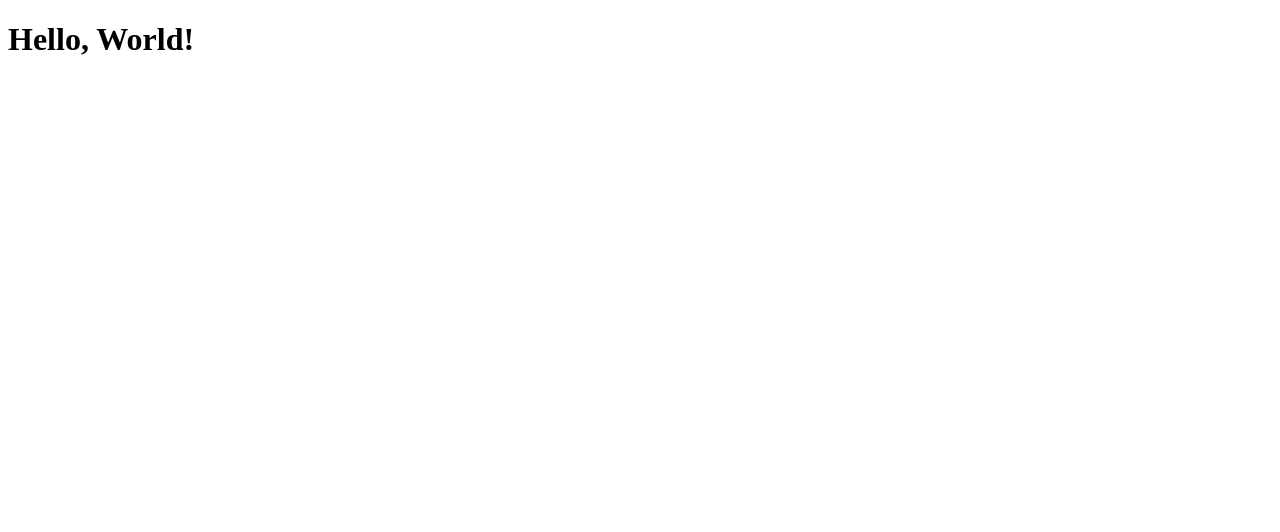
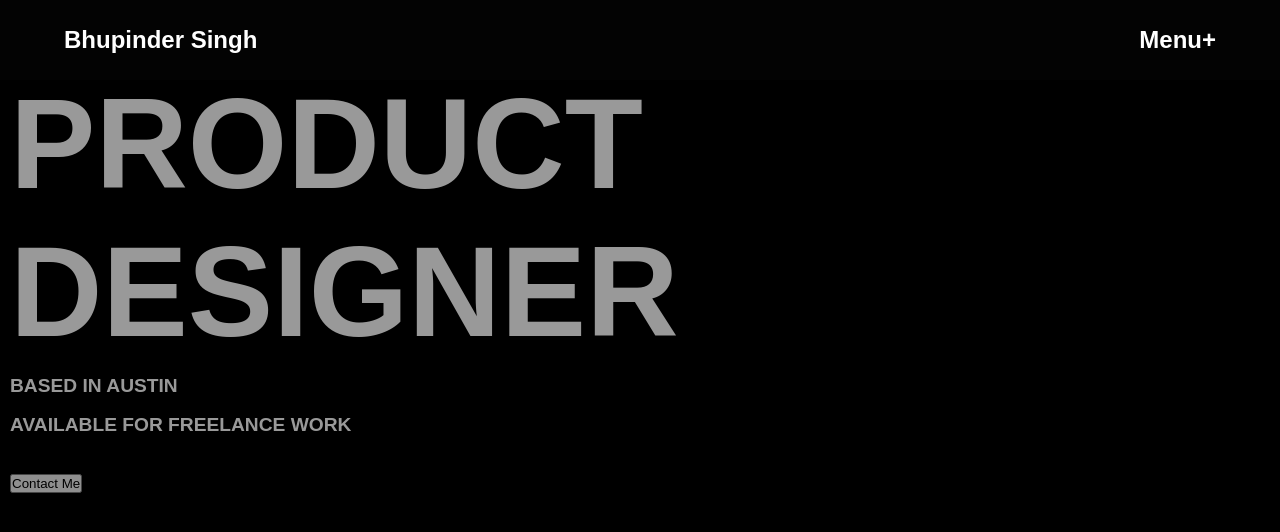
Before and after one commit to dearbhupi/learnJavascript, a website: page chaiPerCode/learnHTML/AdvProject/index.html in a window 1280 px wide. Drawn offline with Linux system fonts and the light colour scheme.

```diff
--- /dev/null
+++ b/Projects/passwordStgthChecker/style.css
@@ -0,0 +1,76 @@
+* {
+    margin: 0;
+    padding: 0;
+    box-sizing: border-box;
+    font-family: 'Poppins', sans-serif;
+
+}
+body {
+    height: 100vh;
+    display: flex;
+    justify-content: center;
+    align-items: center;
+    min-height: 100vh;
+    background: linear-gradient(135deg, #0f2027 0%, #2c5364 100%);
+}
+.container {
+    position: relative;
+    width: 400px;
+    padding: 25px;
+    background: #fff;
+    border-radius: 10px;
+    backdrop-filter: blur(10px);
+    box-shadow: 0 5px 15px rgba(0, 0, 0, 0.2);
+}
+
+h2 {
+    font-size: 1.5rem;
+    color: #fff;
+    text-align: center;
+    margin-bottom: 20px;
+}
+.input-field {
+    position: relative;
+    margin-bottom: 20px;
+}
+input {
+    width: 100%;
+    padding: 10px;
+    font-size: 15px;
+    border: 1px solid #ccc;
+    border-radius: 5px;
+}
+input-placeholder {
+    color: #999;
+}
+
+.toggle-btn {
+    position: absolute;
+    top: 50%;
+    right: 10px;
+    transform: translateY(-50%);
+    cursor: pointer;
+    user-select: none;
+}
+.strength-meter {
+    height: 8px;
+    width: 100%;
+    background: #ccc;
+    border-radius: 10px;
+    margin-top: 10px;
+    overflow: hidden;
+}
+.strength-bar {
+    height: 100%;
+    width: 0;
+    border-radius: 10px;
+    transition: width 0.3s ease-in-out;
+    background: red;
+    transition: width 0.3s ease-in-out;
+}
+#strength-text {
+    margin-top: 5px;
+    font-size: 14px;
+    color: #fff;
+    text-align: center;
+}
--- a/chaiPerCode/learnHTML/AdvProject/index.html
+++ b/chaiPerCode/learnHTML/AdvProject/index.html
@@ -4,8 +4,27 @@
     <meta charset="UTF-8">
     <meta name="viewport" content="width=device-width, initial-scale=1.0">
     <title>Document</title>
+    <link rel="stylesheet" href="style.css">
 </head>
 <body>
-    <h1>Hello, World!</h1>
+    <div id="main">
+        <div id="hero">
+            <div id="nav">
+               <a href="https://www.linkedin.com/in/bhupinder-singh-311a2210/" target="_blank">Bhupinder Singh</a>
+               <h2>Menu+</h2>
+            </div>
+            <div id="heading">
+
+                <h1 id="secondh1">Product</h1>
+                <div class="blocktext">
+                    <div id="otherheading">
+                        <h1 id="secondh1">Designer</h1>
+                        <h6>based in Austin</h6>
+                         <h6>available for freelance work</h6>
+                        </div>
+                <button>Contact Me</button>
+
+        </div>
+    </div>
 </body>
 </html>
--- a/chaiPerCode/learnHTML/AdvProject/style.css
+++ b/chaiPerCode/learnHTML/AdvProject/style.css
@@ -5,7 +5,89 @@
 }
 
 html, body{
+    height: 100%; /*it could be auto or 100 vh, (view height) */
+    width: 100%;
+
+}
+
+#main{
     height: 100%;
     width: 100%;
+}
+
+#hero{
+    width: 100%;
+    height: 100vh;
+    background-color: #000000;
+
+}
+#nav{
+    width: 100%;
+    height: 10vh;
+    background-color: #030303;
+    display: flex;
+    justify-content: space-between;
+    align-items: center;
+    padding: 0 5%;
     font-family: 'Poppins', sans-serif;
+    color: #ffffff;
 }
+
+#nav a{
+    text-decoration: none;
+    color: #ffffff;
+    font-size: 1.5rem;
+    font-weight: bold;
+}
+
+#heading{
+/*
+    width: 100%;
+    height: 90vh;
+    display: flex;
+    flex-direction: column;
+    justify-content: center;
+    align-items: center;
+    text-align: center;
+    padding: 0 5%; */
+    line-height: 1;
+    opacity: .60;
+    margin-left: 10px;
+    font-family: 'Poppins', sans-serif;
+    font-size: 5vw;
+    text-transform: uppercase;
+    font-weight: 300;
+    color: #ffffff;
+}
+#heading #secondh1{
+    font-size: 10vw;
+    font-weight: 700;
+    color: #ffffff;
+}
+
+.blocktext{
+    width: 100%;
+    /* height: 90vh;
+    display: flex;
+    flex-direction: column;
+    justify-content: center;
+    align-items: center;
+    text-align: center;
+    padding: 0 5%;
+    line-height: 1.5;
+    opacity: .60;
+    font-family: 'Poppins', sans-serif;
+    font-size: 2vw; */
+    text-transform: uppercase;
+    font-weight: 300;
+    color: #ffffff;
+}
+
+#otherheading{
+    margin-top: 20px;
+    font-size: 1.2rem;
+}
+#otherheading h6{
+    margin-top: 20px;
+    font-size: 1.2rem;
+}
```
Also changed, not shown: Projects/passwordStgthChecker/index.html (added, +27 -0 lines), Projects/passwordStgthChecker/script.js (added, +48 -0 lines).
